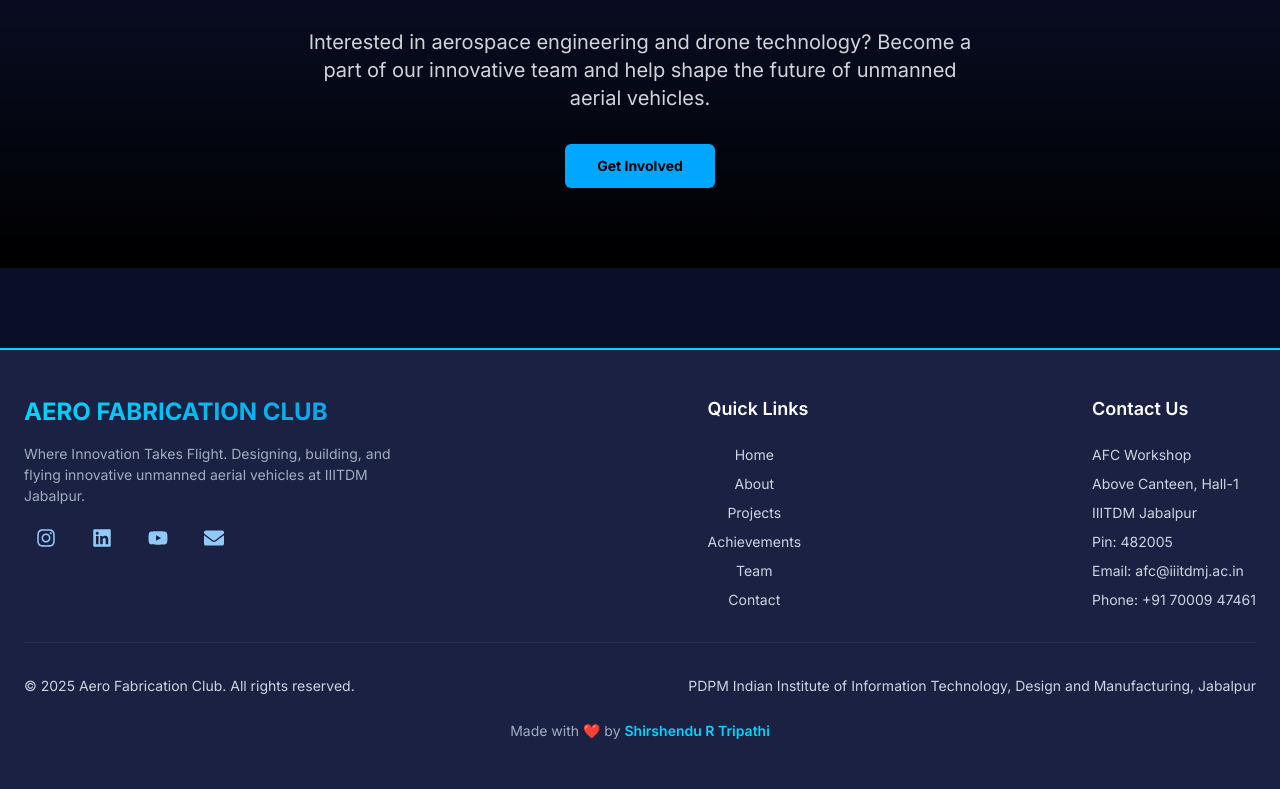
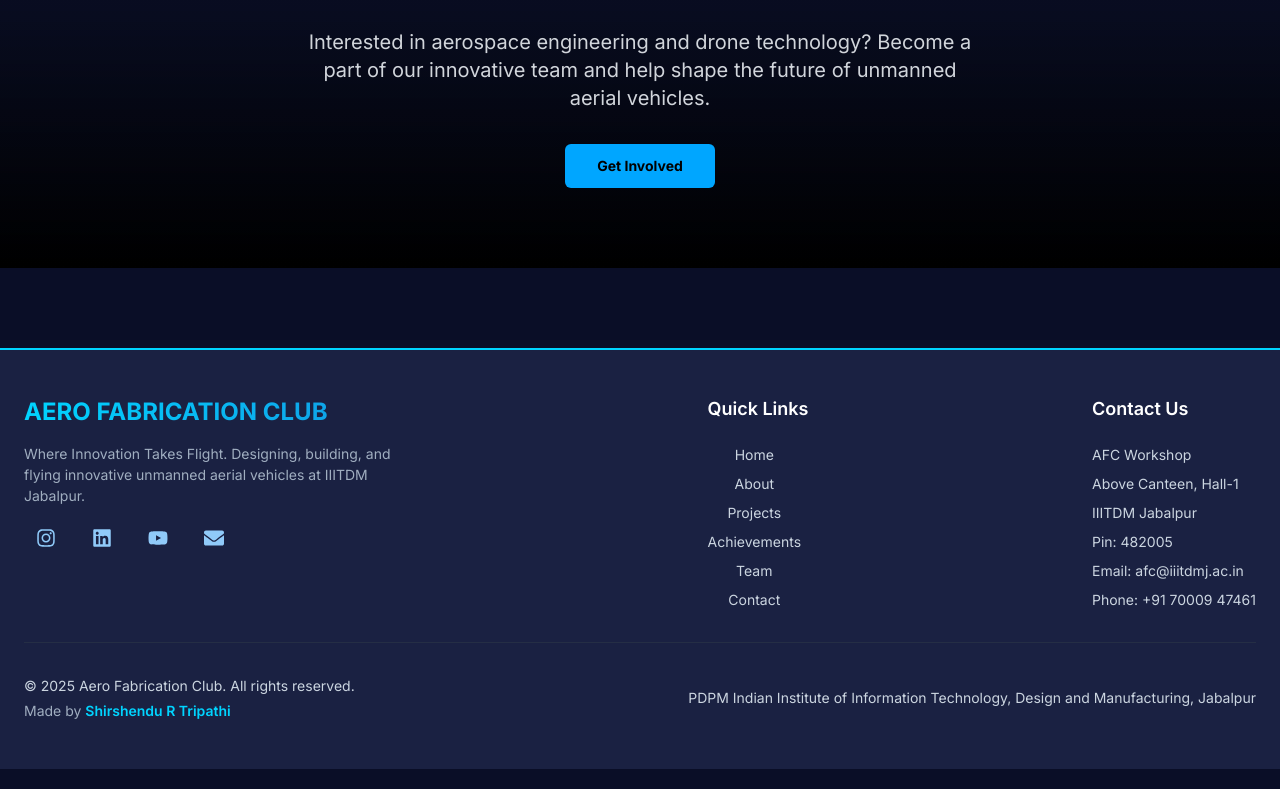
Before and after one commit to ShirshenduR/aero-fabrication-club, a Next.js app: page /about in a window 1280 px wide. Shown: the part 2170-2959 px from the top of the page. Built offline with nearby package versions, Linux system fonts and the light colour scheme.

Commit message:
added improvements

```diff
--- a/components/Footer.tsx
+++ b/components/Footer.tsx
@@ -147,20 +147,12 @@ export default function Footer() {
           align="center"
           gap={{ base: 2, md: 4 }}
         >
-          <Text fontSize={{ base: 'xs', md: 'sm' }} color="gray.300" textAlign="center">
-            © {new Date().getFullYear()} Aero Fabrication Club. All rights
-            reserved.
+          <Flex direction="column" gap={1} align={{ base: 'center', md: 'flex-start' }}>
+            <Text fontSize={{ base: 'xs', md: 'sm' }} color="gray.300" textAlign={{ base: 'center', md: 'left' }}>
+              © {new Date().getFullYear()} Aero Fabrication Club. All rights reserved.
             </Text>
-          <Text fontSize={{ base: 'xs', md: 'sm' }} color="gray.300" textAlign="center">
-            PDPM Indian Institute of Information Technology, Design and
-            Manufacturing, Jabalpur
-          </Text>
-        </Flex>
-
-        {/* Made By Section */}
-        <Box mt={{ base: 4, md: 6 }} textAlign="center">
-          <Text fontSize={{ base: 'xs', md: 'sm' }} color="gray.400">
-            Made with ❤️ by{' '}
+            <Text fontSize={{ base: 'xs', md: 'sm' }} color="gray.400" textAlign={{ base: 'center', md: 'left' }}>
+              Made by{' '}
               <Text
                 as="a"
                 href="https://linkedin.com/in/shirshendur"
@@ -177,7 +169,12 @@ export default function Footer() {
                 Shirshendu R Tripathi
               </Text>
             </Text>
-        </Box>
+          </Flex>
+          <Text fontSize={{ base: 'xs', md: 'sm' }} color="gray.300" textAlign="center">
+            PDPM Indian Institute of Information Technology, Design and
+            Manufacturing, Jabalpur
+          </Text>
+        </Flex>
       </Container>
     </Box>
   );
```
Lines whose indentation alone changed are shown as unchanged.
